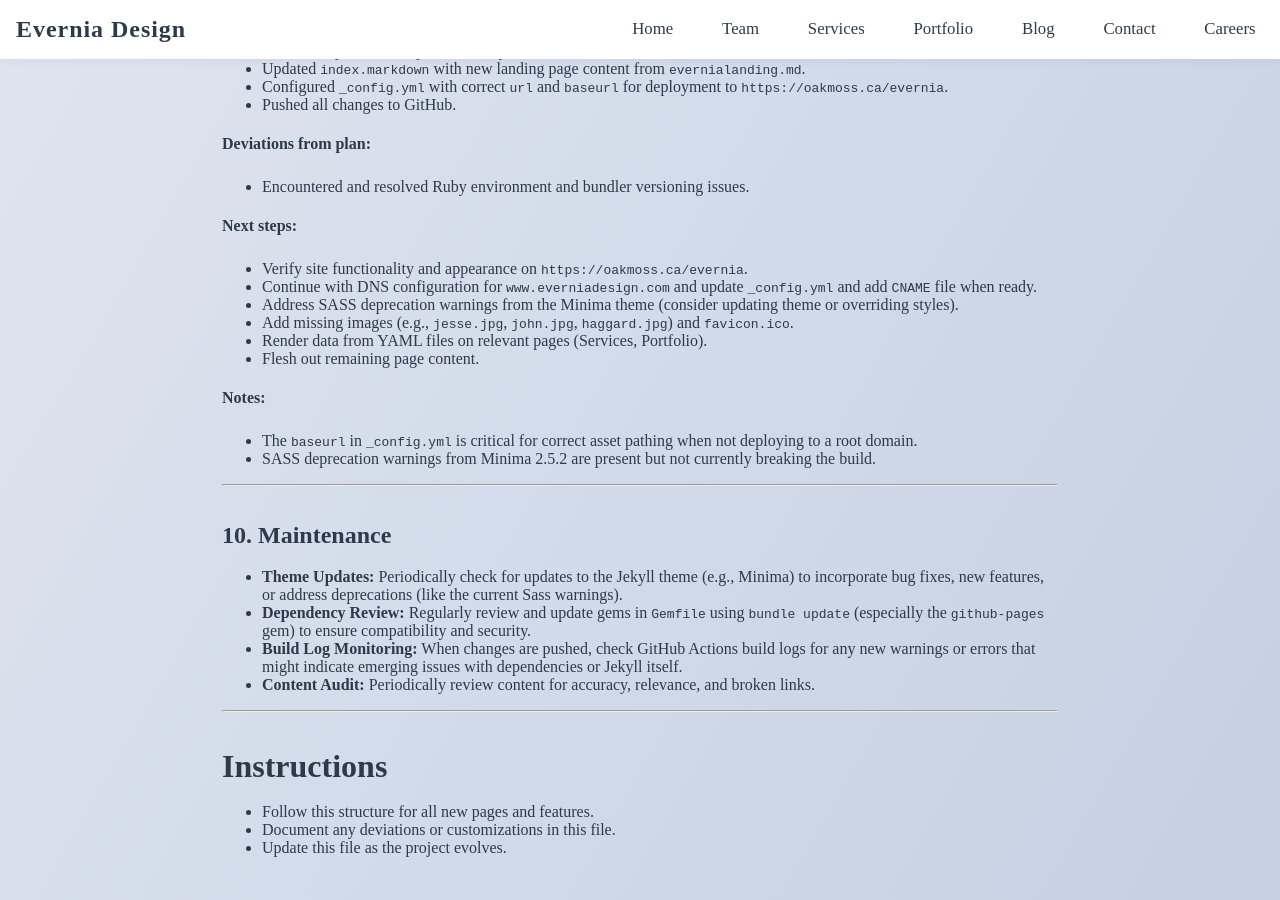
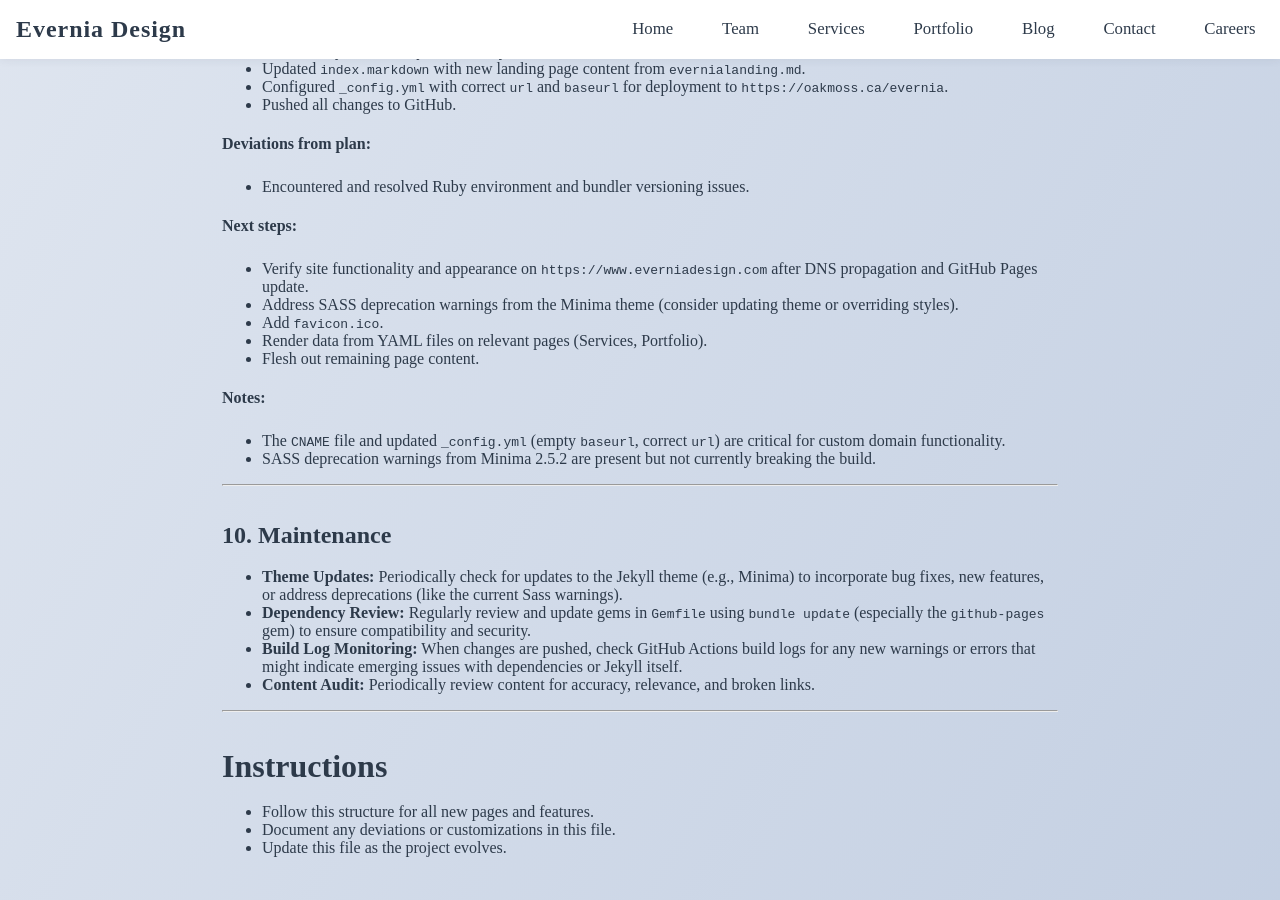
Before and after one commit to GitRealHappy/evernia, a Jekyll site: the page built from STRUCTURE.md, in a window 1280 px wide and 900 px high, scrolled down 2663 px. Built offline with Jekyll 4.4.1, drawn with Linux system fonts in a browser that asks for light colours; our own code applies the rules of GitHub Pages for plain Markdown files.

Commit message:
Configure site for custom domain www.everniadesign.com

```diff
--- /dev/null
+++ b/CNAME
@@ -0,0 +1 @@
+www.everniadesign.com
--- a/STRUCTURE.md
+++ b/STRUCTURE.md
@@ -106,15 +106,14 @@
 - Encountered and resolved Ruby environment and bundler versioning issues.
 
 **Next steps:**
-- Verify site functionality and appearance on `https://oakmoss.ca/evernia`.
-- Continue with DNS configuration for `www.everniadesign.com` and update `_config.yml` and add `CNAME` file when ready.
+- Verify site functionality and appearance on `https://www.everniadesign.com` after DNS propagation and GitHub Pages update.
 - Address SASS deprecation warnings from the Minima theme (consider updating theme or overriding styles).
-- Add missing images (e.g., `jesse.jpg`, `john.jpg`, `haggard.jpg`) and `favicon.ico`.
+- Add `favicon.ico`.
 - Render data from YAML files on relevant pages (Services, Portfolio).
 - Flesh out remaining page content.
 
 **Notes:**
-- The `baseurl` in `_config.yml` is critical for correct asset pathing when not deploying to a root domain.
+- The `CNAME` file and updated `_config.yml` (empty `baseurl`, correct `url`) are critical for custom domain functionality.
 - SASS deprecation warnings from Minima 2.5.2 are present but not currently breaking the build.
 
 ---
--- a/_config.yml
+++ b/_config.yml
@@ -22,9 +22,9 @@
 email: jesseboyes.tv@gmail.com
 description: >-
   Custom web design and development focused on speed, aesthetics, and results.
-baseurl: "/evernia" # the subpath of your site, e.g. /blog
-url: "https://oakmoss.ca" # the base hostname & protocol for your site, e.g. http://example.com
-twitter_username: unblockedcarver # Replace with actual handle
+baseurl: "" # the subpath of your site, e.g. /blog
+url: "https://www.everniadesign.com" # the base hostname & protocol for your site, e.g. http://example.com
+twitter_username: YourTwitterHandle # Replace with actual handle
 github_username:  GitRealHappy # Assuming this is the relevant GitHub username
 
 # Build settings
```
